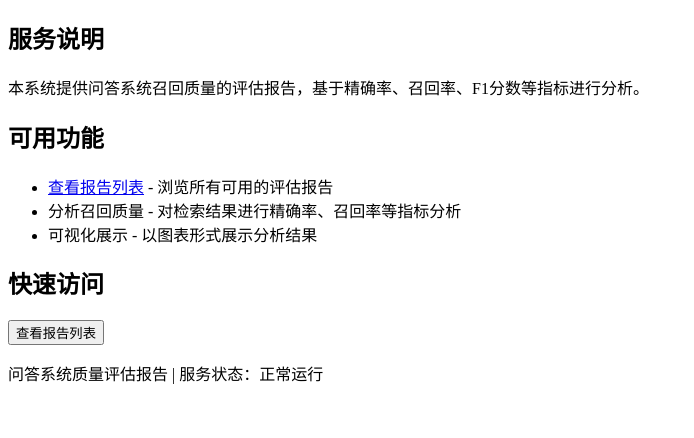
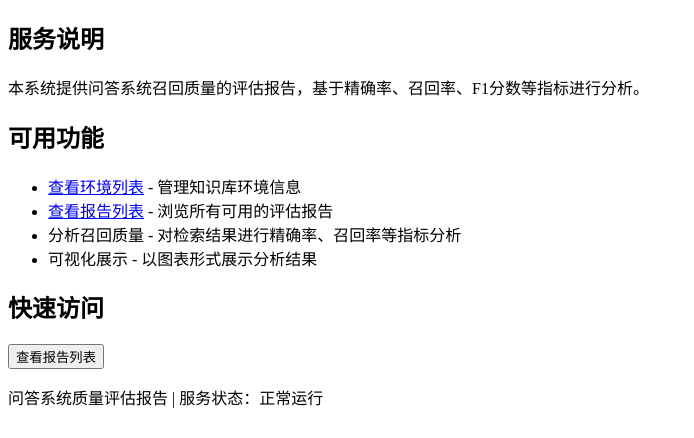
Before and after one commit to reginzf/zspt_llm_evaluator, a Flask app: template src/flask_funcs/reports/templates/home.html in a window 1280 px wide. Shown: the part 113-551 px from the top of the page, without its empty margins (0-694 px from the left). Run offline with Flask 2, Linux system fonts and the light colour scheme; the template is opened without the code that fills it, so the values that code supplies are empty; parts of the project's set-up code (start-up, migrations or seed data) failed here and were passed over.

Commit message:
home中新增环境信息管理

```diff
--- a/src/flask_funcs/reports/templates/home.html
+++ b/src/flask_funcs/reports/templates/home.html
@@ -22,6 +22,7 @@
             <div class="card">
                 <h2>可用功能</h2>
                 <ul>
+                    <li><a href="/environment/">查看环境列表</a> - 管理知识库环境信息</li>
                     <li><a href="/metric_data/">查看报告列表</a> - 浏览所有可用的评估报告</li>
                     <li>分析召回质量 - 对检索结果进行精确率、召回率等指标分析</li>
                     <li>可视化展示 - 以图表形式展示分析结果</li>
```
